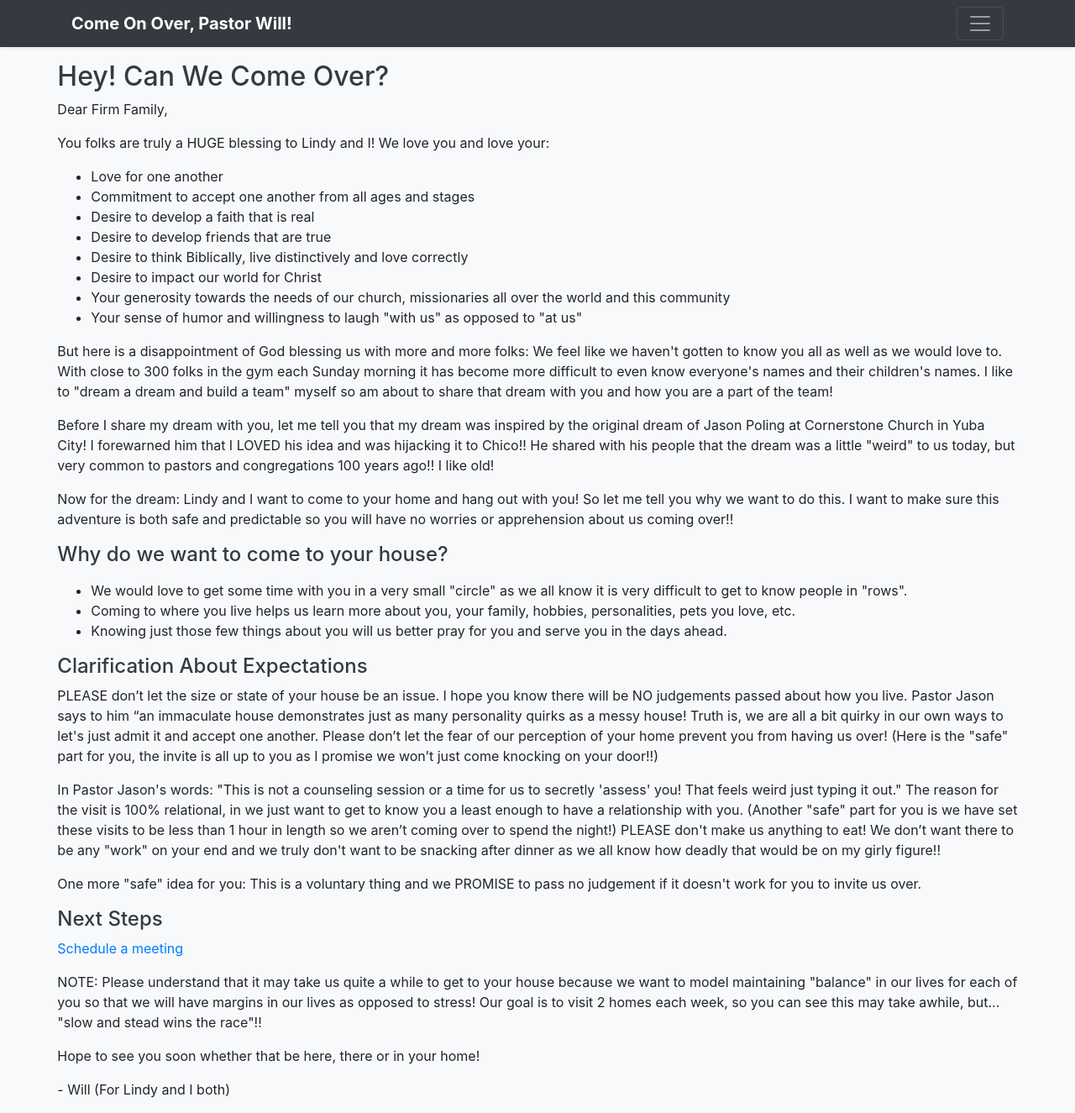
After one commit to curtis628/pastor-visit, a Django app: page /about in a window 1280 px wide. The commit adds this page. Shown: the whole page at 84% size. Run offline with Django 3.2, Linux system fonts and the light colour scheme; some libraries are stand-ins or nearby versions.

Commit message:
Added Feedback + About pages
* Includes admin changes
* Also did some styling redesign across HTML pages

```diff
--- /dev/null
+++ b/homevisit/templates/homevisit/about.html
@@ -0,0 +1,64 @@
+{% extends 'homevisit/base.html' %}
+
+{% block content %}
+<h2 class="text-dark">Hey! Can We Come Over?</h2>
+<p>Dear Firm Family,</p>
+
+<p>
+You folks are truly a HUGE blessing to Lindy and I!  We love you and love your:
+<ul>
+  <li>Love for one another
+  <li>Commitment to accept one another from all ages and stages
+  <li>Desire to develop a faith that is real
+  <li>Desire to develop friends that are true
+  <li>Desire to think Biblically, live distinctively and love correctly
+  <li>Desire to impact our world for Christ
+  <li>Your generosity towards the needs of our church, missionaries all over the world and this community
+  <li>Your sense of humor and willingness to laugh "with us" as opposed to "at us"
+</ul>
+</p>
+<p>
+But here is a disappointment of God blessing us with more and more folks:  We feel like we haven't gotten to know you all as well as we would love to.  With close to 300 folks in the gym each Sunday morning it has become more difficult to even know everyone's names and their children's names.  I like to "dream a dream and build a team" myself so am about to share that dream with you and how you are a part of the team!
+</p>
+<p>
+Before I share my dream with you, let me tell you that my dream was inspired by the original dream of Jason Poling at Cornerstone Church in Yuba City!  I forewarned him that I LOVED his idea and was hijacking it to Chico!!  He shared with his people that the dream was a little "weird" to us today, but very common to pastors and congregations 100 years ago!!  I like old!
+</p>
+<p>
+Now for the dream:  Lindy and I want to come to your home and hang out with you!
+So let me tell you why we want to do this.  I want to make sure this adventure is both safe and predictable so you will have no worries or apprehension about us coming over!!
+</p>
+
+<h4 class="text-dark">Why do we want to come to your house?</h4>
+<p>
+<ul>
+  <li>We would love to get some time with you in a very small "circle" as we all know it is very difficult to get to know people in "rows".
+  <li>Coming to where you live helps us learn more about you, your family, hobbies, personalities, pets you love, etc.
+  <li>Knowing just those few things about you will us better pray for you and serve you in the days ahead.
+</ul>
+</p>
+
+<h4 class="text-dark">Clarification About Expectations</h4>
+<p>
+PLEASE don’t let the size or state of your house be an issue.  I hope you know there will be NO judgements passed about how you live.  Pastor Jason says to him “an immaculate house demonstrates just as many personality quirks as a messy house!  Truth is, we are all a bit quirky in our own ways to let's just admit it and accept one another.  Please don’t let the fear of our perception of your home prevent you from having us over!  (Here is the "safe" part for you, the invite is all up to you as I promise we won’t just come knocking on your door!!)
+</p>
+<p>
+In Pastor Jason's words:  "This is not a counseling session or a time for us to secretly 'assess' you!  That feels weird just typing it out."  The reason for the visit is 100% relational, in we just want to get to know you a least enough to have a relationship with you.  (Another "safe" part for you is we have set these visits to be less than 1 hour in length so we aren’t coming over to spend the night!)
+PLEASE don't make us anything to eat!  We don’t want there to be any "work" on your end and we truly don't want to be snacking after dinner as we all know how deadly that would be on my girly figure!!
+</p>
+<p>
+One more "safe" idea for you:  This is a voluntary thing and we PROMISE to pass no judgement if it doesn't work for you to invite us over.
+</p>
+
+<h4 class="text-dark">Next Steps</h4>
+<p><a href="/">Schedule a meeting</a></p>
+<p>
+NOTE:  Please understand that it may take us quite a while to get to your house because we want to model maintaining "balance" in our lives for each of you so that we will have margins in our lives as opposed to stress!  Our goal is to visit 2 homes each week, so you can see this may take awhile, but... "slow and stead wins the race"!!
+</p>
+<p>
+Hope to see you soon whether that be here, there or in your home!
+</p>
+<p>
+- Will (For Lindy and I both)
+</p>
+
+{% endblock %}
--- a/homevisit/templates/homevisit/base.html
+++ b/homevisit/templates/homevisit/base.html
@@ -3,19 +3,51 @@
   <head>
     <meta charset="utf-8">
     <meta name="viewport" content="width=device-width, initial-scale=1, shrink-to-fit=no">
+
     <link rel="stylesheet" href="https://stackpath.bootstrapcdn.com/bootstrap/4.1.3/css/bootstrap.min.css" integrity="sha384-MCw98/SFnGE8fJT3GXwEOngsV7Zt27NXFoaoApmYm81iuXoPkFOJwJ8ERdknLPMO" crossorigin="anonymous">
-    <title>Come On Over, Pastor Will</title>
+
+    <title>Come On Over, Pastor Will!</title>
   </head>
   <body>
-    <div class="container">
+    <header>
+      <div class="bg-dark collapse" id="navbarHeader" style="">
+        <div class="container">
+          <div class="row">
+            <div class="col-sm-8 py-4">
+              <h4 class="text-white">About</h4>
+              <p class="text-muted">I'd love to come visit you at your house. I think it's a great way to get connected and build relationships.</p>
+            </div>
+            <div class="col-sm-4 py-4">
+              <ul class="list-unstyled">
+                <li><a href="/about" class="text-white">What's this all about?</a></li>
+                <li><a href="/feedback" class="text-white">Give feedback</a></li>
+              </ul>
+            </div>
+          </div>
+        </div>
+      </div>
+      <div class="navbar navbar-dark bg-dark shadow-sm">
+        <div class="container d-flex justify-content-between">
+          <a href="/" class="navbar-brand d-flex align-items-center">
+            <strong>Come On Over, Pastor Will!</strong>
+          </a>
+          <button class="navbar-toggler collapsed" type="button" data-toggle="collapse" data-target="#navbarHeader" aria-controls="navbarHeader" aria-expanded="false" aria-label="Toggle navigation">
+            <span class="navbar-toggler-icon"></span>
+          </button>
+        </div>
+      </div>
+    </header>
+    <div class="container-fluid bg-light">
       <div class="row justify-content-center">
-        <div class="col-10">
-          <h1 class="mt-2">Come On Over, Pastor Will!</h1>
-          <hr class="mt-0 mb-4">
+        <div class="col-11 mt-3">
           {% block content %}
           {% endblock %}
         </div>
       </div>
     </div>
+
+    <script src="https://code.jquery.com/jquery-3.3.1.slim.min.js" integrity="sha384-q8i/X+965DzO0rT7abK41JStQIAqVgRVzpbzo5smXKp4YfRvH+8abtTE1Pi6jizo" crossorigin="anonymous"></script>
+    <script src="https://cdnjs.cloudflare.com/ajax/libs/popper.js/1.14.3/umd/popper.min.js" integrity="sha384-ZMP7rVo3mIykV+2+9J3UJ46jBk0WLaUAdn689aCwoqbBJiSnjAK/l8WvCWPIPm49" crossorigin="anonymous"></script>
+    <script src="https://stackpath.bootstrapcdn.com/bootstrap/4.1.3/js/bootstrap.min.js" integrity="sha384-ChfqqxuZUCnJSK3+MXmPNIyE6ZbWh2IMqE241rYiqJxyMiZ6OW/JmZQ5stwEULTy" crossorigin="anonymous"></script>
   </body>
 </html>
--- /dev/null
+++ b/homevisit/templates/homevisit/feedback_success.html
@@ -0,0 +1,6 @@
+{% extends 'homevisit/base.html' %}
+
+{% block content %}
+  <h3>Successful submission!</h1>
+  Thank you for your feedback. We will be in touch soon.
+{% endblock %}
--- a/homevisit/urls.py
+++ b/homevisit/urls.py
@@ -5,4 +5,9 @@ from . import views
 urlpatterns = [
     path("", views.HouseholdCreateView.as_view(), name="index"),
     path("success", views.SuccessView.as_view(), name="success"),
+    path("about", views.AboutView.as_view(), name="about"),
+    path("feedback", views.FeedbackCreateView.as_view(), name="feedback"),
+    path(
+        "feedback/success", views.FeedbackSuccessView.as_view(), name="feedback_success"
+    ),
 ]
--- a/homevisit/views.py
+++ b/homevisit/views.py
@@ -9,6 +9,7 @@ from django.urls import reverse
 from django.utils import timezone
 
 from .forms import HouseholdForm, OwnerForm
+from .models import Feedback
 
 logger = logging.getLogger(__name__)
 
@@ -53,3 +54,18 @@ class HouseholdCreateView(CreateView):
 
 class SuccessView(TemplateView):
     template_name = "homevisit/success.html"
+
+
+class AboutView(TemplateView):
+    template_name = "homevisit/about.html"
+
+
+class FeedbackCreateView(CreateView):
+    template_name = "homevisit/feedback.html"
+    model = Feedback
+    fields = ["name", "email", "phone_number", "issue", "feedback"]
+    success_url = "/feedback/success"
+
+
+class FeedbackSuccessView(TemplateView):
+    template_name = "homevisit/feedback_success.html"
```
Also changed, not shown: homevisit/admin.py (+18 -1 lines), homevisit/models.py (+23 -0 lines), homevisit/templates/homevisit/feedback.html (added, +12 -0 lines), homevisit/templates/homevisit/index.html (+4 -3 lines), homevisit/test_views.py (+33 -1 lines), homevisit/migrations/0002_feedback.py (added).
